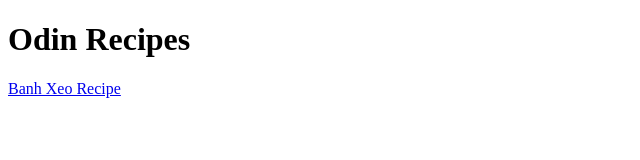
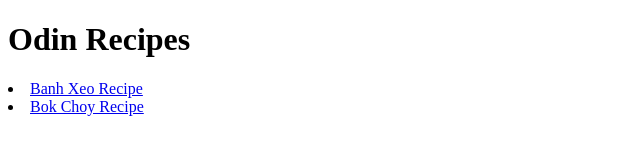
Before and after one commit to Chris-Vuong/odin-recipes, a plain HTML site: page index.html in a window 1280 px wide. Shown: the whole page, without its empty margins (0-640 px from the left). Drawn offline with Linux system fonts and the light colour scheme.

Commit message:
Made list of links in html file

```diff
--- a/index.html
+++ b/index.html
@@ -6,6 +6,7 @@
 </head>
 <body>
   <h1>Odin Recipes</h1>
-  <a href="recipes/banhxeo.html">Banh Xeo Recipe</a>
+  <li><a href="recipes/banhxeo.html">Banh Xeo Recipe</a></li>
+  <li><a href="recipes/bokchoy.html">Bok Choy Recipe</a></li>
 </body>
 </html>
```
